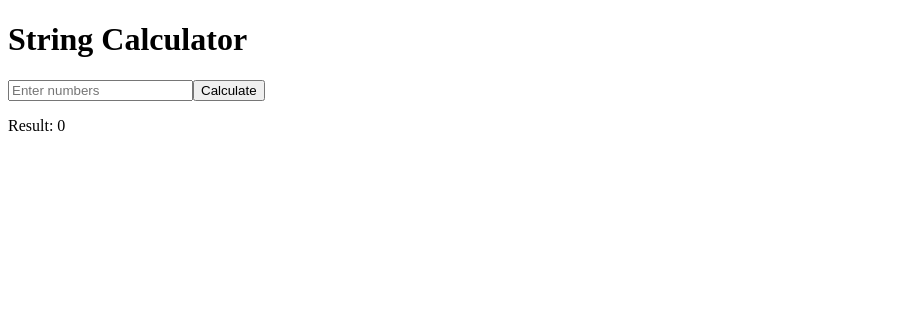
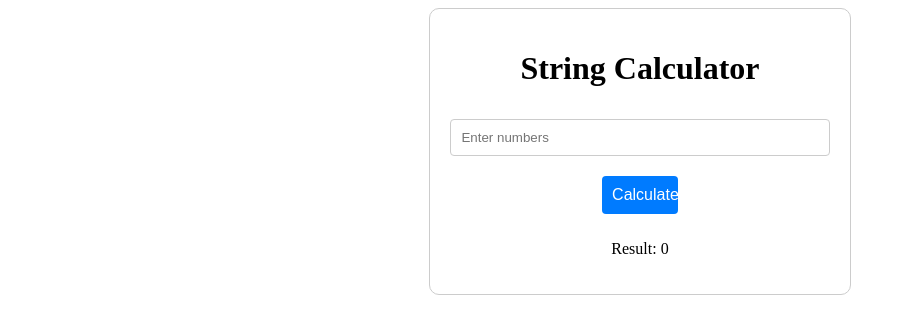
Before and after one commit to shakti97/Incubyte, a React (Vite) app: page / in a window 1280 px wide. Shown: the top 334 px of the page, without its empty margins (0-906 px from the left). Built offline with nearby package versions, Linux system fonts and the light colour scheme.

Commit message:
Added css to the calculator

```diff
--- a/src/App.css
+++ b/src/App.css
@@ -0,0 +1,30 @@
+.container {
+  width: 30%;
+  margin: 0 auto;
+  padding: 20px;
+  border: 1px solid #ccc;
+  border-radius: 10px;
+  display: flex;
+  flex-direction: column;
+  align-items: center;
+}
+
+input {
+  width: 100%;
+  padding: 10px;
+  margin: 10px 0;
+  border: 1px solid #ccc;
+  border-radius: 4px;
+  box-sizing: border-box;
+}
+
+button {
+  width: 20%;
+  padding: 10px;
+  margin: 10px 0;
+  border: none;
+  border-radius: 4px;
+  background-color: #007bff;
+  color: #fff;
+  font-size: 16px;
+}
--- a/src/App.tsx
+++ b/src/App.tsx
@@ -15,7 +15,7 @@ function App(): JSX.Element {
     }
   };
   return (
-    <>
+    <div className="container">
       <h1>String Calculator</h1>
       <input
         type="text"
@@ -28,7 +28,7 @@ function App(): JSX.Element {
         Calculate
       </button>
       <p data-testid="result">Result: {result} </p>
-    </>
+    </div>
   );
 }
 
```
